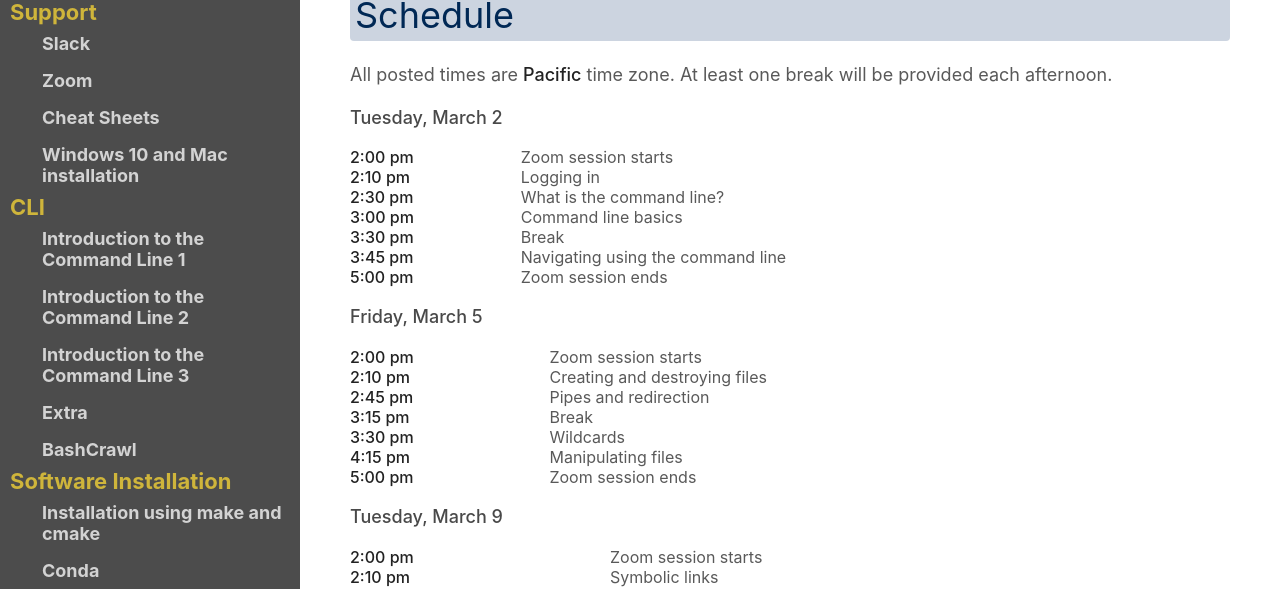
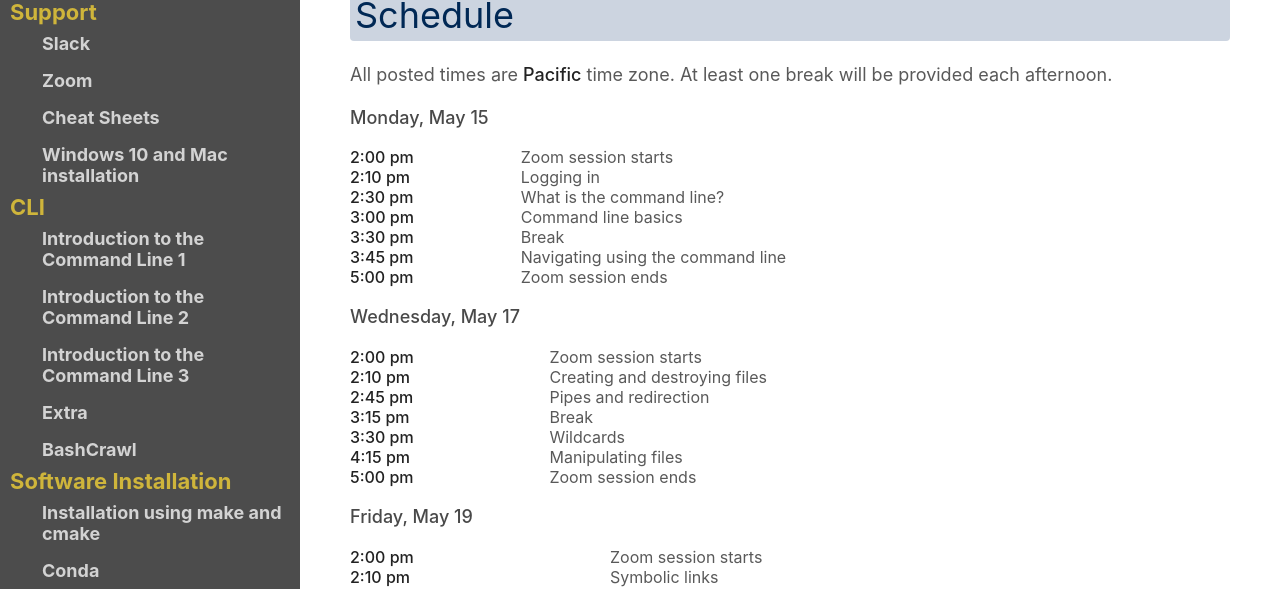
Before and after one commit to ucdavis-bioinformatics-training/2023-May-Introduction-to-the-Command-Line-for-Bioinformatics, a Jekyll site: the page built from base/schedule.md, in a window 1280 px wide. Shown: the part 179-768 px from the top of the page. Built offline with Jekyll 4.4.1, drawn with Linux system fonts in a browser that asks for light colours; our own code applies the rules of GitHub Pages for plain Markdown files.

Commit message:
initial commit

```diff
--- a/base/schedule.md
+++ b/base/schedule.md
@@ -2,7 +2,7 @@
 
 All posted times are **Pacific** time zone. At least one break will be provided each afternoon.
 
-#### Tuesday, March 2
+#### Monday, May 15
 
 |:----------- |:------------------- |
 |**2:00 pm**  | Zoom session starts |
@@ -13,7 +13,7 @@ All posted times are **Pacific** time zone. At least one break will be provided
 |**3:45 pm**  | Navigating using the command line |
 |**5:00 pm** | Zoom session ends |
 
-#### Friday, March 5
+#### Wednesday, May 17
 
 |:----------- |:------------------- |
 |**2:00 pm**  | Zoom session starts |
@@ -24,7 +24,7 @@ All posted times are **Pacific** time zone. At least one break will be provided
 |**4:15 pm**  | Manipulating files |
 |**5:00 pm** | Zoom session ends |
 
-#### Tuesday, March 9
+#### Friday, May 19
 
 |:----------- |:------------------- |
 |**2:00 pm**  | Zoom session starts |
```
